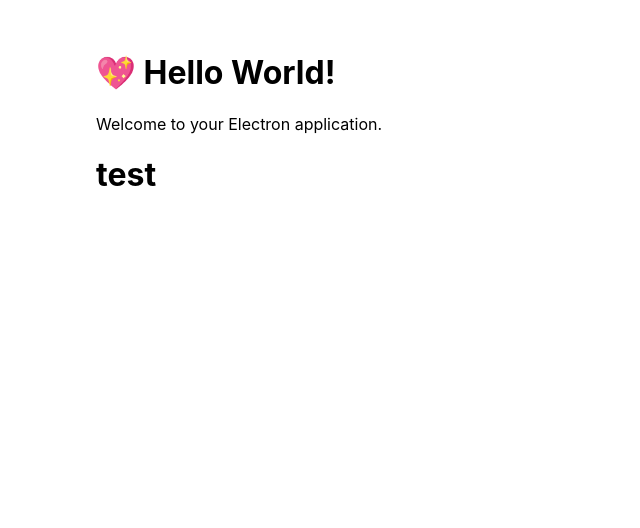
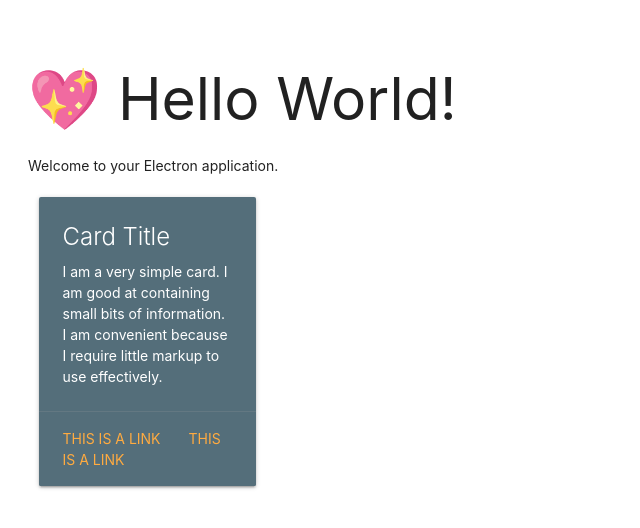
Before and after one commit to frfancisco/test, an Electron app: page src/index.html in a window 800 px wide. Shown: the whole page, without its empty margins (0-640 px from the left). Drawn offline with nearby package versions, Linux system fonts and the light colour scheme.

Commit message:
Se crea tarjeta de prueba

```diff
--- a/src/index.css
+++ b/src/index.css
@@ -3,4 +3,5 @@ body {
   margin: auto;
   max-width: 38rem;
   padding: 2rem;
+  box-sizing: border-box;
 }
--- a/src/index.html
+++ b/src/index.html
@@ -4,10 +4,26 @@
     <meta charset="UTF-8">
     <title>Hello World!</title>
     <link rel="stylesheet" href="index.css">
+    <link rel="stylesheet" href="https://cdnjs.cloudflare.com/ajax/libs/materialize/1.0.0/css/materialize.min.css">
   </head>
   <body>
     <h1>💖 Hello World!</h1>
     <p>Welcome to your Electron application.</p>
-    <h1>test</h1>
+
+    <div class="row">
+      <div class="col s12 m6">
+        <div class="card blue-grey darken-1">
+          <div class="card-content white-text">
+            <span class="card-title">Card Title</span>
+            <p>I am a very simple card. I am good at containing small bits of information.
+            I am convenient because I require little markup to use effectively.</p>
+          </div>
+          <div class="card-action">
+            <a href="#">This is a link</a>
+            <a href="#">This is a link</a>
+          </div>
+        </div>
+      </div>
+    </div>
   </body>
 </html>
```
